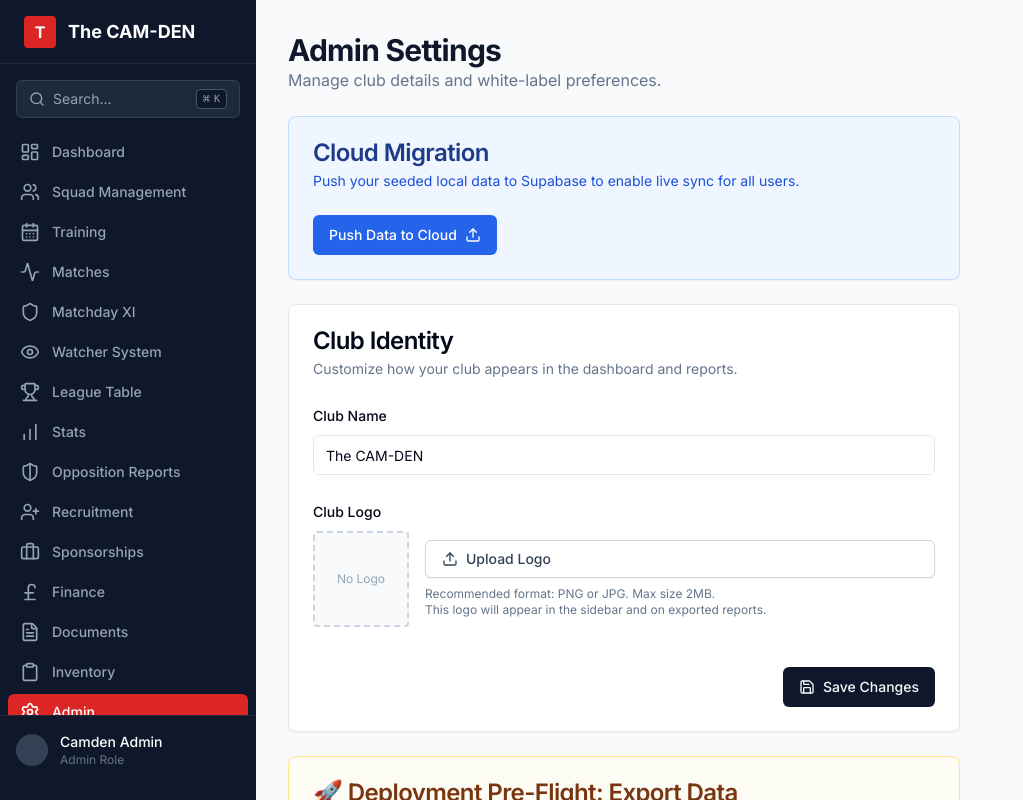
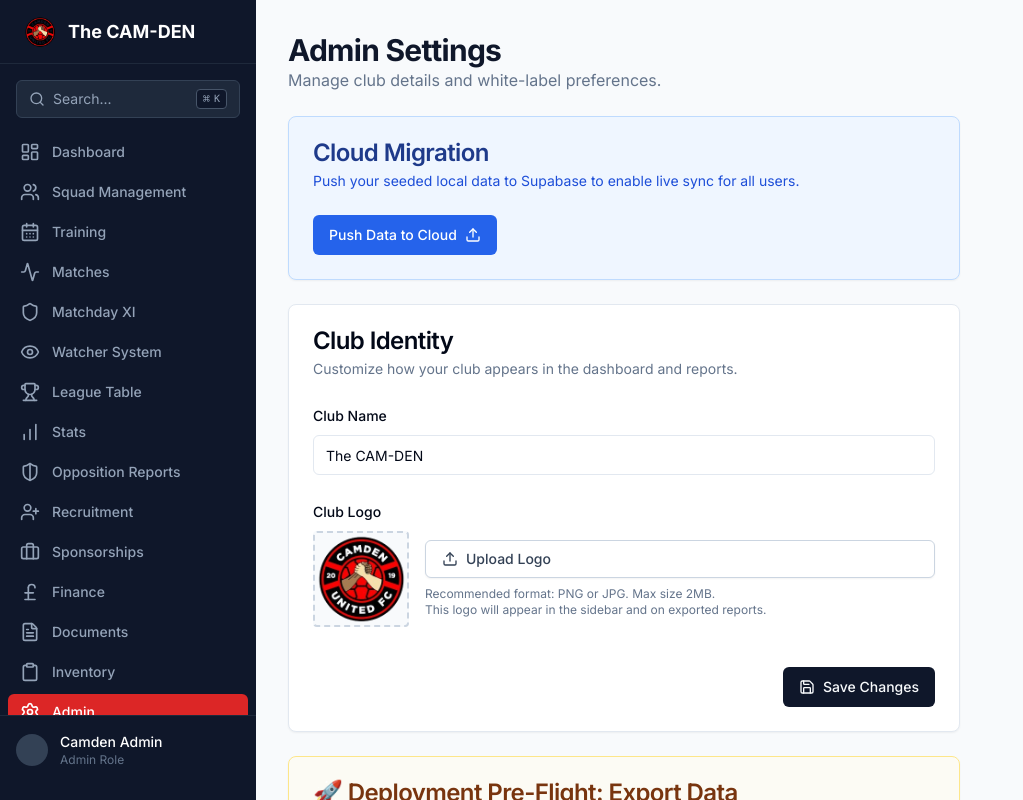
Before and after one commit to Flippetyflop86/CamdenUnited2026, a Next.js app: page /admin in a window 1280 px wide. Shown: the whole page, without its empty margins (0-1023 px from the left). Built offline with nearby package versions, Linux system fonts and the light colour scheme; no server answers; the database is empty.

Commit message:
Update logo to png and set as favicon

```diff
--- a/src/app/layout.tsx
+++ b/src/app/layout.tsx
@@ -12,6 +12,9 @@ import AppShell from "@/components/layout/app-shell";
 export const metadata: Metadata = {
     title: "The CAM-DEN",
     description: "Club Management Hub",
+    icons: {
+        icon: "/logo.png",
+    }
 };
 
 import { ClubProvider } from "@/context/club-context";
--- a/src/components/layout/sidebar.tsx
+++ b/src/components/layout/sidebar.tsx
@@ -61,9 +61,7 @@ export function Sidebar() {
                 {settings.logo ? (
                     <img src={settings.logo} alt={settings.name} className="h-8 w-8 object-contain" />
                 ) : (
-                    <div className="h-8 w-8 rounded bg-red-600 flex items-center justify-center font-bold">
-                        {settings.name.substring(0, 1)}
-                    </div>
+                    <img src="/logo.png" alt={settings.name} className="h-8 w-8 object-contain" />
                 )}
                 <h1 className="text-lg font-bold text-white truncate text-ellipsis">{settings.name}</h1>
             </div>
--- a/src/context/club-context.tsx
+++ b/src/context/club-context.tsx
@@ -16,7 +16,7 @@ interface ClubContextType {
 
 const defaultSettings: ClubSettings = {
     name: "The CAM-DEN",
-    logo: null,
+    logo: "/logo.png",
     primaryColor: "#ef4444" // red-500
 };
 
@@ -41,7 +41,7 @@ export function ClubProvider({ children }: { children: React.ReactNode }) {
                 if (data) {
                     setSettings({
                         name: data.name,
-                        logo: data.logo,
+                        logo: data.logo || "/logo.png",
                         primaryColor: data.primary_color, // Map snake_case to camelCase
                         financeStartingBalance: 0 // Not yet in schema, keeping default
                     });
--- a/src/lib/seed-data/settings.ts
+++ b/src/lib/seed-data/settings.ts
@@ -1,6 +1,6 @@
 export const seedSettings = {
     "name": "Camden United",
-    "logo": "", // Note: Logo data omitted due to size. Please re-upload in Admin panel.
+    "logo": "/logo.png", // Updated to use the new png logo
     "primaryColor": "#ef4444"
 };
 
```
Also changed, not shown: public/logo.png (added).
